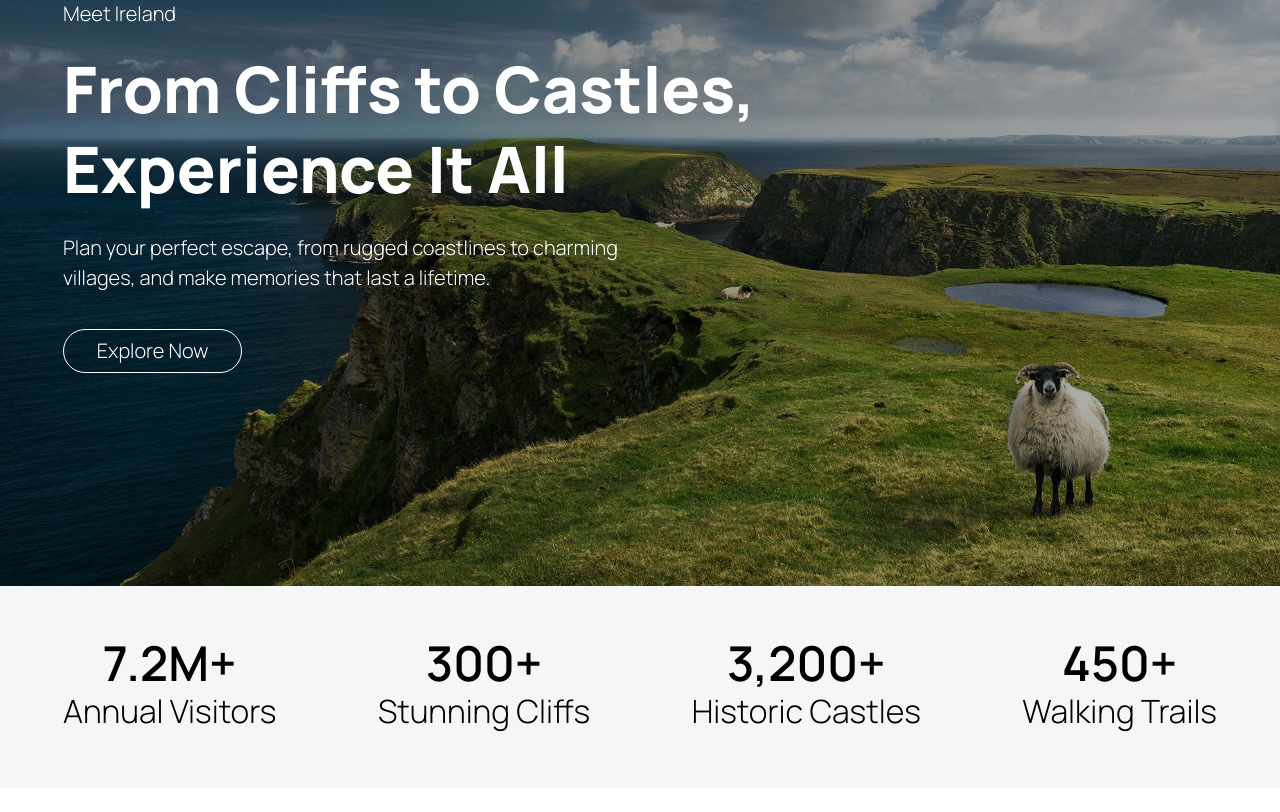
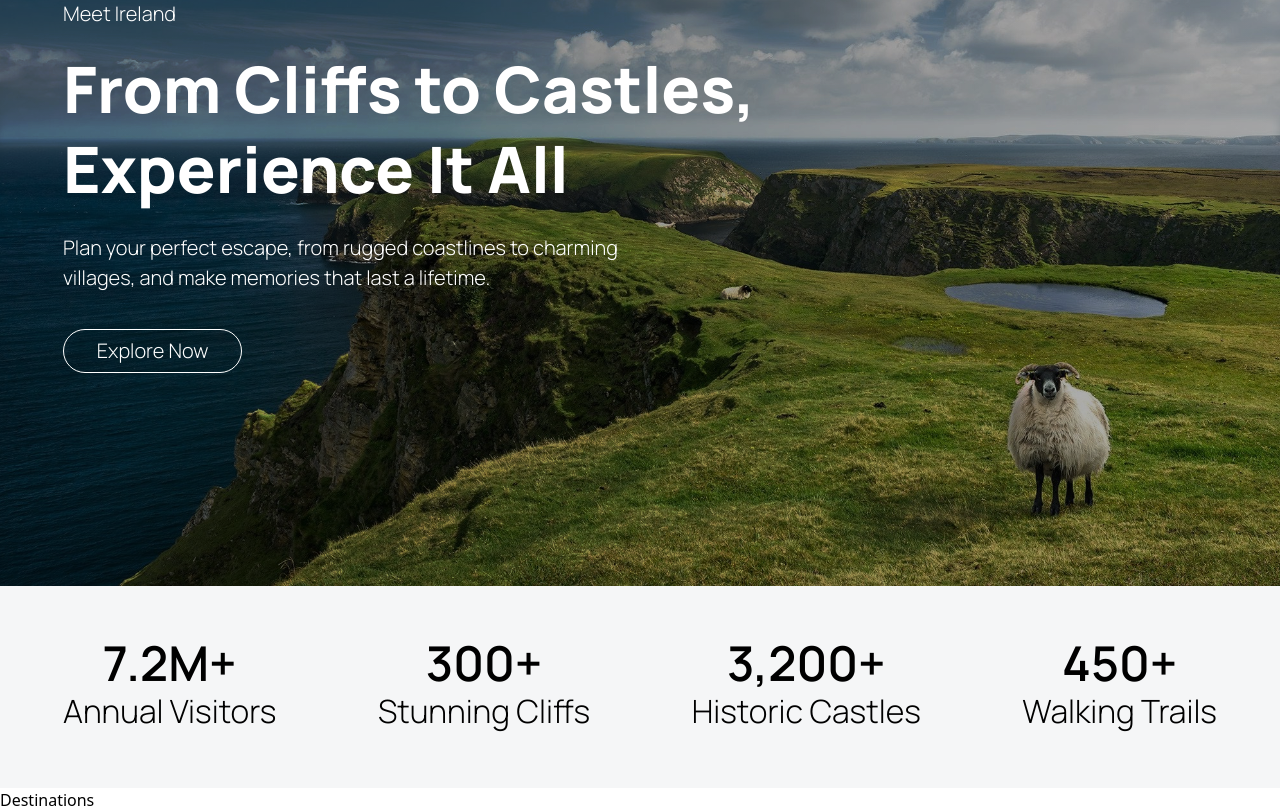
Before and after one commit to AntoOfo/goeire-site, a React (Vite) app: page / in a window 1280 px wide. Shown: the part 214-1026 px from the top of the page. Before the commit the page ends 1002 px from the top, so only its background shows below. Built offline with nearby package versions, Linux system fonts and the light colour scheme.

Commit message:
destinations component file created and imported in app

```diff
--- a/App.jsx
+++ b/App.jsx
@@ -1,6 +1,7 @@
 import Hero from "./components/Hero";
 import Header from "./components/Header";
 import Stats from "./components/Stats";
+import Destinations from "./components/Destinations";
 
 export default function App() {
   return (
@@ -8,6 +9,7 @@
       <Header />
       <Hero />
       <Stats />
+      <Destinations />
     </>
   );
 }
--- /dev/null
+++ b/components/Destinations.jsx
@@ -0,0 +1,3 @@
+export default function Destinations() {
+  return <h1>Destinations</h1>;
+}
```
